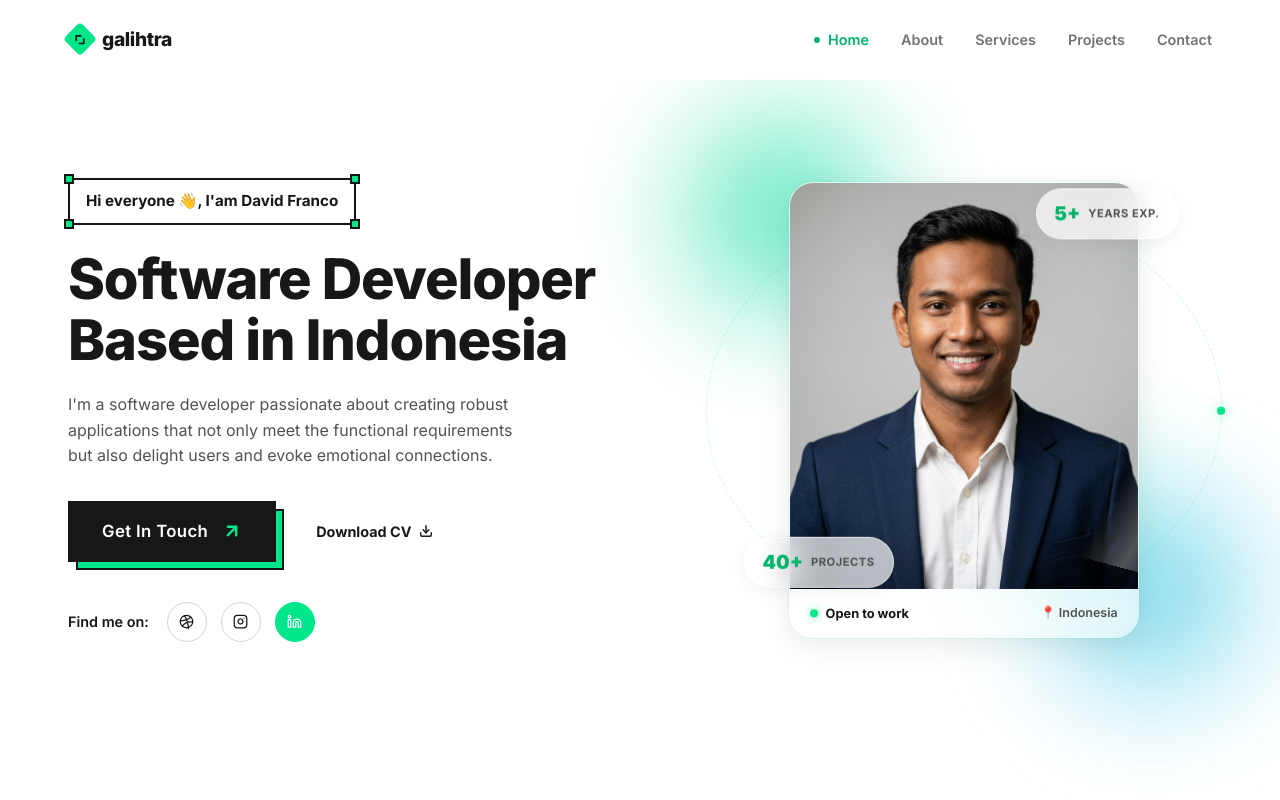
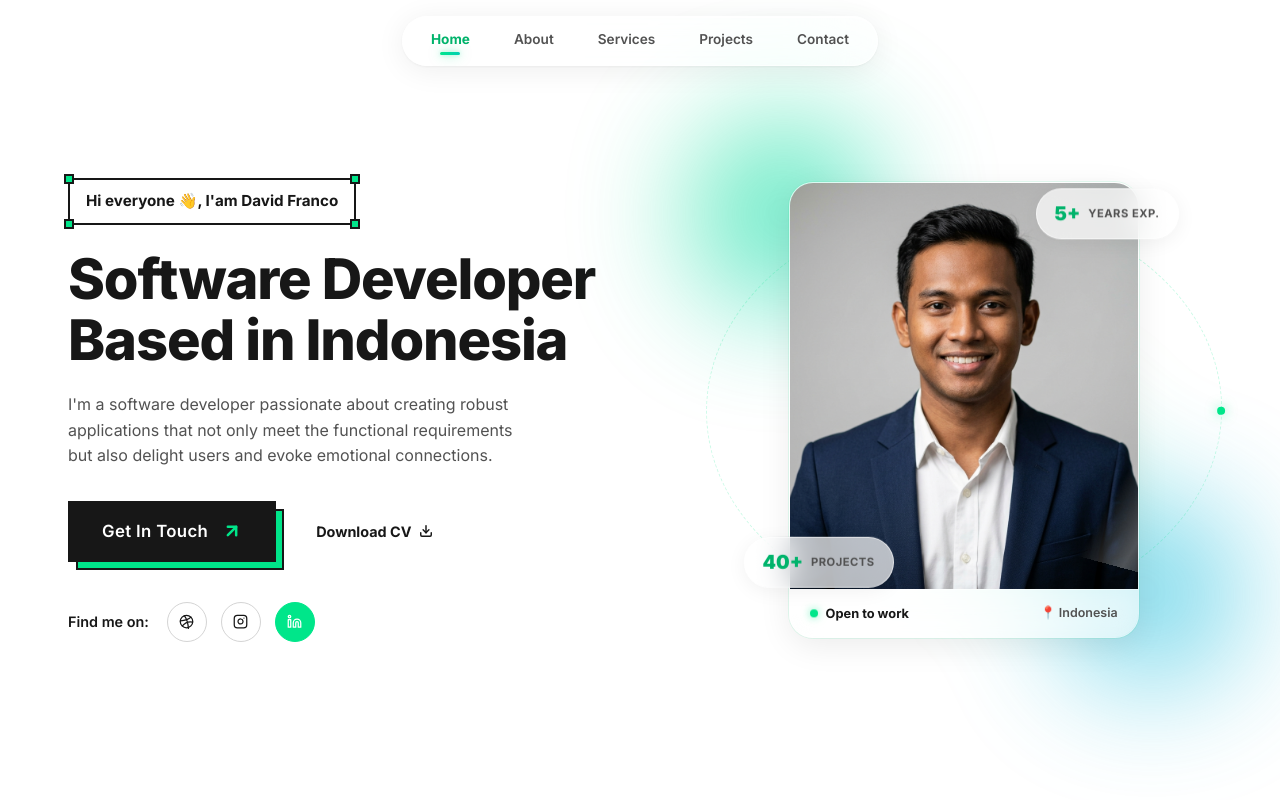
Before and after one commit to galihtra/galihtra-web, a Next.js app: page / in a window 1280 px wide. Shown: the top 800 px of the page. Built offline with nearby package versions, Linux system fonts and the light colour scheme.

Commit message:
change navbar

```diff
--- a/app/globals.css
+++ b/app/globals.css
@@ -40,65 +40,165 @@ img { display: block; }
 @keyframes spin { 0% { transform: rotate(0deg); } 100% { transform: rotate(360deg); } }
 
 /* ══════════════════════════════════════════════════════
-   NAVBAR
+   NAVBAR — iOS 26 Glassmorphism Floating Pill
    ══════════════════════════════════════════════════════ */
-.navbar {
-  position: fixed; top: 0; left: 0; right: 0; z-index: 100;
-  height: 80px; display: flex; align-items: center;
-  background: rgba(255,255,255,0.9);
-  backdrop-filter: blur(16px); -webkit-backdrop-filter: blur(16px);
-  border-bottom: 1px solid transparent;
-  transition: border-color 0.3s, background 0.3s;
+header.navbar {
+  position: fixed;
+  top: 0;
+  left: 0;
+  right: 0;
+  z-index: 100;
+  display: flex;
+  align-items: center;
+  justify-content: center;
+  padding: 16px 20px;
+  pointer-events: none;
+  background: transparent;
+  border: none;
+  transition: padding 0.4s cubic-bezier(0.25, 0.46, 0.45, 0.94);
 }
-.navbar.scrolled { border-bottom-color: #ebebeb; background: rgba(255,255,255,0.98); }
-
-.navbar-inner {
-  width: 100%; max-width: 1200px; margin: 0 auto; padding: 0 28px;
-  display: flex; align-items: center; justify-content: space-between;
+header.navbar.scrolled {
+  padding: 10px 20px;
 }
 
-.logo { display: flex; align-items: center; gap: 10px; text-decoration: none; }
-.logo-diamond {
-  width: 24px; height: 24px; background: var(--accent); border-radius: 4px;
-  display: flex; align-items: center; justify-content: center;
-  transform: rotate(45deg); transition: transform 0.3s;
+nav.navbar-glass {
+  pointer-events: all;
+  display: flex;
+  align-items: center;
+  gap: 4px;
+  padding: 6px 8px;
+  background: rgba(255, 255, 255, 0.5);
+  -webkit-backdrop-filter: blur(40px) saturate(180%);
+  backdrop-filter: blur(40px) saturate(180%);
+  border-radius: 980px;
+  border: 1.5px solid rgba(255, 255, 255, 0.65);
+  box-shadow:
+    0 4px 30px rgba(0, 0, 0, 0.07),
+    0 1px 3px rgba(0, 0, 0, 0.05),
+    inset 0 1px 0 rgba(255, 255, 255, 0.8);
+  transition: all 0.4s cubic-bezier(0.25, 0.46, 0.45, 0.94);
 }
-.logo:hover .logo-diamond { transform: rotate(45deg) scale(1.1); }
-.logo-name { font-size: 1.2rem; font-weight: 800; color: #171717; letter-spacing: -0.02em; }
-
-.nav-links { display: flex; align-items: center; gap: 32px; }
-.nav-link {
-  font-size: 0.9rem; font-weight: 600; color: #737373;
-  text-decoration: none; position: relative; padding: 4px 0; transition: color 0.2s;
-}
-.nav-link:hover { color: #171717; }
-.nav-link.active { color: var(--accent-dark); }
-.nav-link.active::before {
-  content: ''; position: absolute; top: 12px; left: -14px;
-  width: 6px; height: 6px; border-radius: 50%; background: var(--accent-dark);
+header.navbar.scrolled nav.navbar-glass {
+  background: rgba(255, 255, 255, 0.72);
+  box-shadow:
+    0 8px 32px rgba(0, 0, 0, 0.1),
+    0 1px 3px rgba(0, 0, 0, 0.06),
+    inset 0 1px 0 rgba(255, 255, 255, 0.9);
 }
 
-.hamburger {
-  display: none; flex-direction: column; gap: 5px; cursor: pointer;
-  padding: 4px; background: none; border: none; z-index: 110;
+nav.navbar-glass a.nav-link {
+  display: flex !important;
+  flex-direction: column !important;
+  align-items: center !important;
+  position: relative !important;
+  font-size: 0.85rem !important;
+  font-weight: 600 !important;
+  color: #525252 !important;
+  text-decoration: none !important;
+  padding: 10px 20px 12px !important;
+  border-radius: 980px !important;
+  transition: color 0.3s ease, transform 0.2s ease, background 0.3s ease !important;
+  white-space: nowrap !important;
+  line-height: 1 !important;
+  background: transparent !important;
+  -webkit-tap-highlight-color: transparent;
+  gap: 0 !important;
+  overflow: visible !important;
 }
-.hamburger span { width: 22px; height: 2px; background: #262626; border-radius: 2px; transition: 0.3s; }
-.hamburger.active span:nth-child(1) { transform: rotate(45deg) translate(5px, 5px); }
-.hamburger.active span:nth-child(2) { opacity: 0; }
-.hamburger.active span:nth-child(3) { transform: rotate(-45deg) translate(5px, -5px); }
+nav.navbar-glass a.nav-link .nav-link-label {
+  position: relative;
+  z-index: 2;
+}
+/* Animated underline bar under active link */
+nav.navbar-glass a.nav-link .nav-dot {
+  position: absolute !important;
+  bottom: 4px !important;
+  left: 50% !important;
+  transform: translateX(-50%) !important;
+  display: block !important;
+  width: 20px !important;
+  height: 3px !important;
+  min-height: 3px !important;
+  border-radius: 10px !important;
+  background: linear-gradient(90deg, #00e68a, #00cfb4) !important;
+  box-shadow: 0 0 12px rgba(0, 230, 138, 0.5), 0 0 4px rgba(0, 230, 138, 0.3) !important;
+}
+/* Hover — iOS 26 subtle lift */
+nav.navbar-glass a.nav-link:hover {
+  color: #171717 !important;
+  background: rgba(0, 0, 0, 0.04) !important;
+  transform: scale(1.04) !important;
+}
+/* Active press down */
+nav.navbar-glass a.nav-link:active {
+  transform: scale(0.96) !important;
+}
+/* Active state — green text + dot */
+nav.navbar-glass a.nav-link.active {
+  color: #00b36b !important;
+  background: transparent !important;
+  font-weight: 700 !important;
+}
+nav.navbar-glass a.nav-link.active:hover {
+  color: #00b36b !important;
+  background: transparent !important;
+  transform: scale(1.04) !important;
+}
+
+button.hamburger {
+  display: none;
+  flex-direction: column;
+  gap: 5px;
+  cursor: pointer;
+  padding: 8px;
+  background: none;
+  border: none;
+  z-index: 110;
+  pointer-events: all;
+  position: fixed;
+  top: 22px;
+  right: 20px;
+}
+button.hamburger span {
+  display: block;
+  width: 22px;
+  height: 2px;
+  background: #262626;
+  border-radius: 2px;
+  transition: 0.3s;
+}
+button.hamburger.active span:nth-child(1) { transform: rotate(45deg) translate(5px, 5px); }
+button.hamburger.active span:nth-child(2) { opacity: 0; }
+button.hamburger.active span:nth-child(3) { transform: rotate(-45deg) translate(5px, -5px); }
 
 .mobile-overlay {
-  position: fixed; inset: 0; background: rgba(255,255,255,0.98);
-  backdrop-filter: blur(24px); z-index: 105;
-  display: flex; flex-direction: column; align-items: center; justify-content: center; gap: 24px;
-  opacity: 0; pointer-events: none; transition: opacity 0.3s;
+  position: fixed;
+  inset: 0;
+  background: rgba(255,255,255,0.92);
+  -webkit-backdrop-filter: blur(40px) saturate(180%);
+  backdrop-filter: blur(40px) saturate(180%);
+  z-index: 105;
+  display: flex;
+  flex-direction: column;
+  align-items: center;
+  justify-content: center;
+  gap: 24px;
+  opacity: 0;
+  pointer-events: none;
+  transition: opacity 0.3s;
 }
 .mobile-overlay.open { opacity: 1; pointer-events: all; }
-.mobile-overlay a { font-size: 1.3rem; font-weight: 600; color: #262626; text-decoration: none; padding: 8px 0; }
+.mobile-overlay a {
+  font-size: 1.3rem;
+  font-weight: 600;
+  color: #262626;
+  text-decoration: none;
+  padding: 8px 0;
+}
 
 @media (max-width: 768px) {
-  .hamburger { display: flex; }
-  .nav-links { display: none; }
+  button.hamburger { display: flex; }
+  nav.navbar-glass { display: none; }
 }
 
 /* ══════════════════════════════════════════════════════
--- a/app/page.tsx
+++ b/app/page.tsx
@@ -99,11 +99,29 @@ export default function Home() {
   const [scrolled, setScrolled] = useState(false);
   const [menuOpen, setMenuOpen] = useState(false);
   const [activeTab, setActiveTab] = useState("education");
+  const [activeSection, setActiveSection] = useState("home");
 
   useEffect(() => {
     const fn = () => setScrolled(window.scrollY > 20);
     window.addEventListener("scroll", fn);
     return () => window.removeEventListener("scroll", fn);
+  }, []);
+
+  /* Track active section via IntersectionObserver */
+  useEffect(() => {
+    const sections = ["home", "about", "services", "projects", "contact"];
+    const observers: IntersectionObserver[] = [];
+    sections.forEach((id) => {
+      const el = document.getElementById(id);
+      if (!el) return;
+      const obs = new IntersectionObserver(
+        ([entry]) => { if (entry.isIntersecting) setActiveSection(id); },
+        { rootMargin: "-40% 0px -55% 0px" }
+      );
+      obs.observe(el);
+      observers.push(obs);
+    });
+    return () => observers.forEach((o) => o.disconnect());
   }, []);
 
   const navLinks = ["Home", "About", "Services", "Projects", "Contact"];
@@ -119,20 +137,27 @@ export default function Home() {
     <>
       {/* ════════ NAVBAR ════════ */}
       <header className={`navbar ${scrolled ? "scrolled" : ""}`}>
-        <div className="navbar-inner">
-          <a href="#home" className="logo" id="logo">
-            <div className="logo-diamond"><ChevronIcon /></div>
-            <span className="logo-name">galihtra</span>
-          </a>
-          <nav className="nav-links">
-            {navLinks.map((l, i) => (
-              <a key={l} href={`#${l.toLowerCase()}`} className={`nav-link ${i === 0 ? "active" : ""}`}>{l}</a>
-            ))}
-          </nav>
-          <button className={`hamburger ${menuOpen ? "active" : ""}`} onClick={() => setMenuOpen(!menuOpen)}>
-            <span /><span /><span />
-          </button>
-        </div>
+        <nav className="navbar-glass">
+          {navLinks.map((l) => {
+            const id = l.toLowerCase();
+            const isActive = activeSection === id;
+            return (
+              <a key={l} href={`#${id}`} className={`nav-link ${isActive ? "active" : ""}`}>
+                <span className="nav-link-label">{l}</span>
+                {isActive && (
+                  <motion.span
+                    className="nav-dot"
+                    layoutId="navDot"
+                    transition={{ type: "spring", stiffness: 400, damping: 28 }}
+                  />
+                )}
+              </a>
+            );
+          })}
+        </nav>
+        <button className={`hamburger ${menuOpen ? "active" : ""}`} onClick={() => setMenuOpen(!menuOpen)}>
+          <span /><span /><span />
+        </button>
       </header>
 
       <div className={`mobile-overlay ${menuOpen ? "open" : ""}`}>
```
